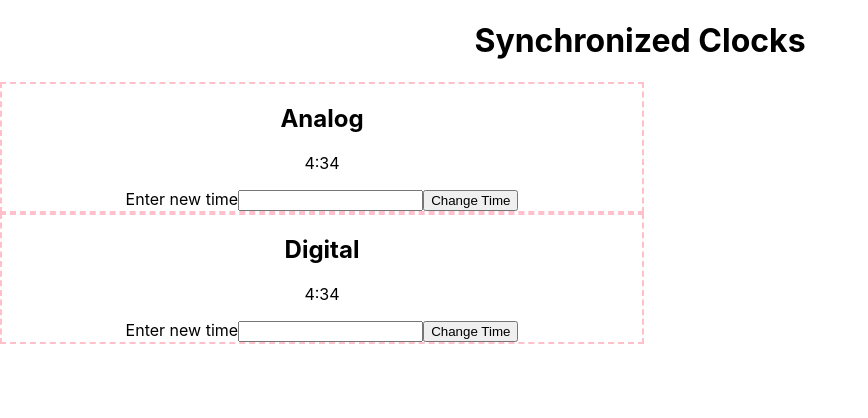
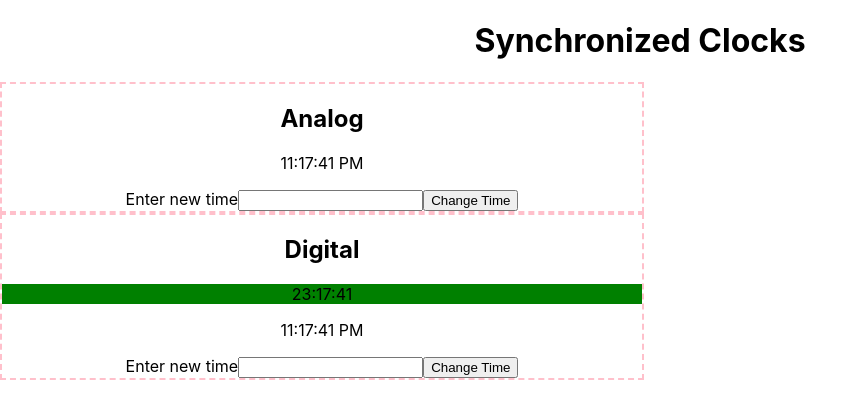
Before and after one commit to 5hel2l2y/synchronized-clocks, a React (Create React App) app: page / in a window 1280 px wide. Shown: the top 418 px of the page, without its empty margins (0-868 px from the left). Built offline with nearby package versions, Linux system fonts and the light colour scheme.

Commit message:
setup digital clock

```diff
--- a/src/App.js
+++ b/src/App.js
@@ -9,8 +9,28 @@ class App extends Component {
     super();
 
     this.state = {
-      time: '4:34'
+      time: new Date().toLocaleTimeString(),
+      hour: new Date().getHours(),
+      minute: new Date().getMinutes(),
+      second: new Date().getSeconds(),
     };
+  }
+
+  componentDidMount() {
+    this.intervalID = setInterval(() => this.tick(), 1000);
+  }
+
+  componentWillUnmount() {
+    clearInterval(this.intervalID);
+  }
+
+  tick() {
+    this.setState({
+      time: new Date().toLocaleTimeString(),
+      hour: new Date().getHours(),
+      minute: new Date().getMinutes(),
+      second: new Date().getSeconds(),
+    });
   }
 
   handleTimeChange = (e, newTime) => {
@@ -31,7 +51,7 @@ class App extends Component {
         {/* Analog */}
         <Analog time={this.state.time} handleTimeChange={this.handleTimeChange} />
         {/* Digital */}
-        <Digital time={this.state.time} handleTimeChange={this.handleTimeChange}/>
+        <Digital time={this.state.time} hour={this.state.hour} minute={this.state.minute} second={this.state.second} handleTimeChange={this.handleTimeChange}/>
 
         {/* Footer */}
       </div>
--- a/src/components/Digital.js
+++ b/src/components/Digital.js
@@ -7,7 +7,9 @@ const Digital = props => {
   return (
     <section className="clock">
       <h2>Digital</h2>
-      <div className="digital"></div>
+      <div className="digital">
+        <p>{props.hour}:{props.minute}:{props.second}</p>
+      </div>
       <p>{props.time}</p>
 
       <Form handleTimeChange={props.handleTimeChange} />
```
